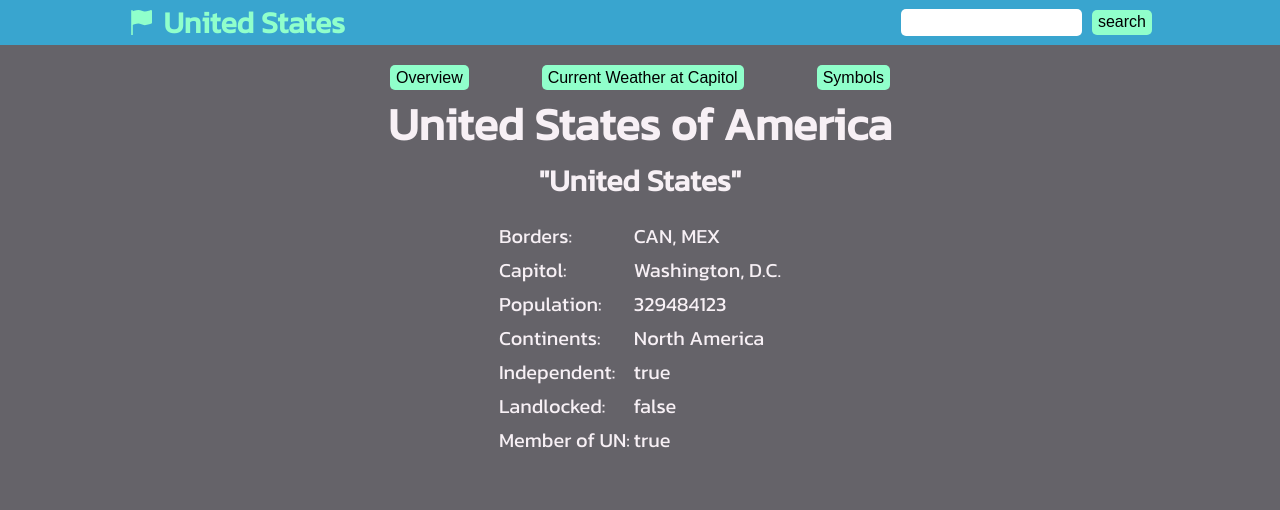
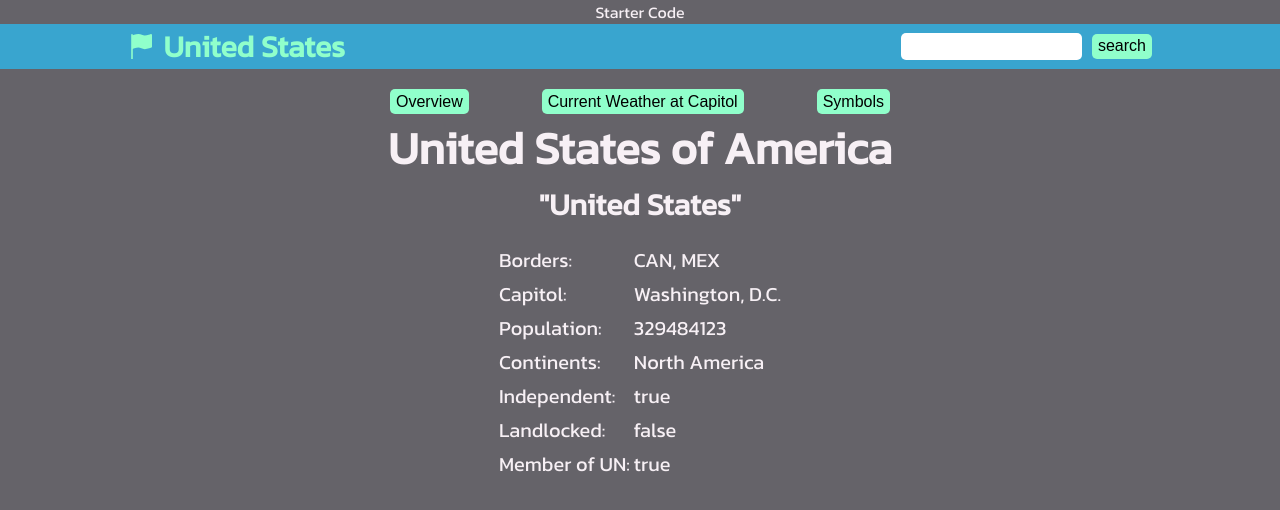
Before and after one commit to TopCodeAndrew/country-explorer, a React (Create React App) app: page / in a window 1280 px wide. Shown: the top 510 px of the page. Built offline with nearby package versions, Linux system fonts and the light colour scheme.

Commit message:
starter code

```diff
--- a/src/App.js
+++ b/src/App.js
@@ -12,6 +12,7 @@ function App() {
     let isLoading = useSelector(selectLoading);
     return (
         <div className="App font-link">
+            Starter Code
             {isLoading && <LoadingModal />}
             <Header />
             {currentDisplay ? <MainDisplay /> : <OptionDisplay />}
```
